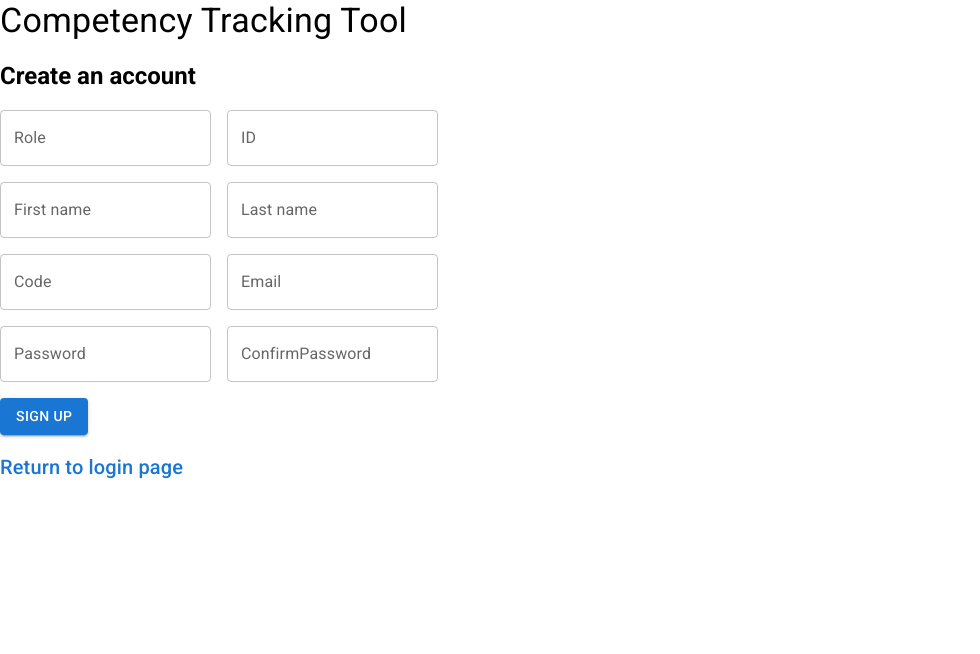
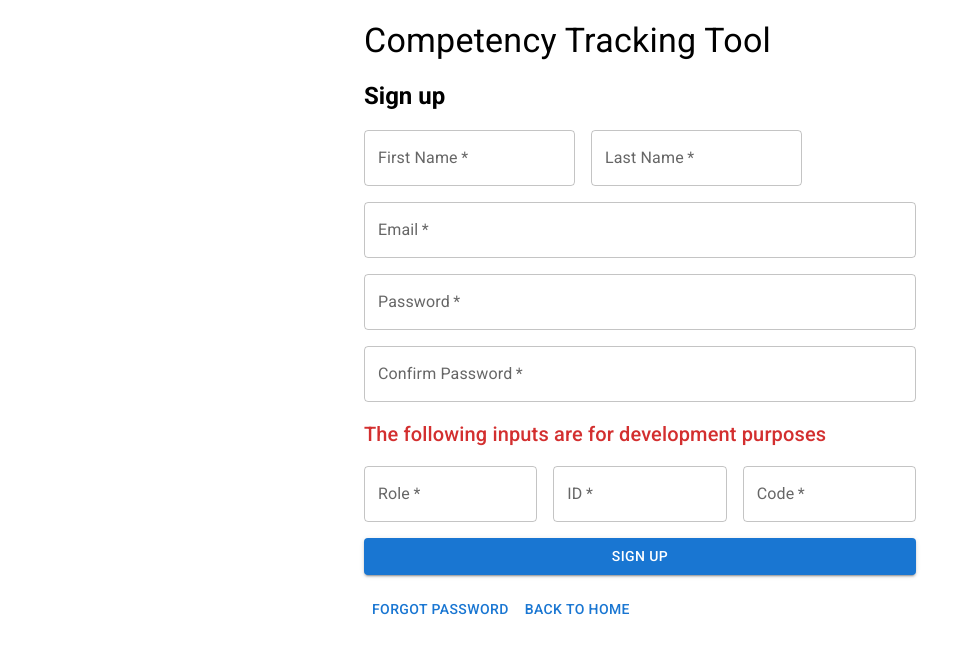
Before and after one commit to PROJ-354/Capstone, a React (Create React App) app in the folder client/: page /signup in a window 1280 px wide. Shown: the top 654 px of the page, without its empty margins (0-980 px from the left). Built offline with nearby package versions, Linux system fonts and the light colour scheme.

Commit message:
Improved signup page

```diff
--- a/client/src/pages/Signup.jsx
+++ b/client/src/pages/Signup.jsx
@@ -1,7 +1,8 @@
 import { useSignup } from '../hooks/useSignup';
 import { useState } from 'react';
-import { Typography, Button, Stack, TextField, Link } from '@mui/material';
-import Navbar from '../components/Navbar';
+import { Typography, Button, Stack, TextField, Link, Container } from '@mui/material';
+import { useNavigate } from 'react-router-dom';
+
 const Signup = () => {
     const [role, setRole] = useState('');
     const [sait_id, setID] = useState('');
@@ -12,6 +13,8 @@ const Signup = () => {
     const [password, setPassword] = useState('');
     const [confirmPassword, setConfirmPassword] = useState('');
     const { signup, error, isLoading } = useSignup();
+
+    const navigate = useNavigate();
 
     /* Called by the sign up form onSubmit function.
      */
@@ -36,92 +39,95 @@ const Signup = () => {
      * Clicking the button fires the onSubmit function on the form.
      */
     return (
-        <>
-            {/* <Navbar></Navbar> */}
+        <Container maxWidth="sm" sx={{ padding: '20px' }}>
+            <Typography variant="h4" component="h1">
+                Competency Tracking Tool
+            </Typography>
             <form className="signup" onSubmit={handleLogin}>
-                <Typography variant="h4" component="h1">
-                    Competency Tracking Tool
-                </Typography>
                 <br />
                 <Typography variant="h5" component="h2" sx={{ fontWeight: 'bold' }}>
-                    Create an account
+                    Sign up
                 </Typography>
                 <br />
                 <Stack spacing={2}>
-                    <Stack direction="row" spacing={2}>
+                    <Stack spacing={2} direction="row">
                         <TextField
+                            required
+                            label="First Name"
+                            type="text"
+                            onChange={(event) => setFirstName(event.target.value)}
+                            value={firstName}
+                        />
+                        <TextField
+                            required
+                            label="Last Name"
+                            type="text"
+                            onChange={(event) => setLastName(event.target.value)}
+                            value={lastName}
+                        />
+                    </Stack>
+                    <TextField
+                        required
+                        label="Email"
+                        type="email"
+                        onChange={(event) => setEmail(event.target.value)}
+                        value={email}
+                    />
+                    <TextField
+                        required
+                        label="Password"
+                        type="password"
+                        onChange={(event) => setPassword(event.target.value)}
+                        value={password}
+                    />
+                    <TextField
+                        required
+                        label="Confirm Password"
+                        type="password"
+                        onChange={(event) => setConfirmPassword(event.target.value)}
+                        value={confirmPassword}
+                    />
+                    <Typography variant="h6" color="error">
+                        The following inputs are for development purposes
+                    </Typography>
+                    <Stack spacing={2} direction="row">
+                        <TextField
+                            required
                             label="Role"
                             type="text"
                             onChange={(event) => setRole(event.target.value)}
                             value={role}
                         />
                         <TextField
+                            required
                             label="ID"
                             type="text"
                             onChange={(event) => setID(event.target.value)}
                             value={sait_id}
                         />
-                    </Stack>
-                    <Stack direction="row" spacing={2}>
                         <TextField
-                            label="First name"
-                            type="text"
-                            onChange={(event) => setFirstName(event.target.value)}
-                            value={firstName}
-                        />
-                        <TextField
-                            label="Last name"
-                            type="text"
-                            onChange={(event) => setLastName(event.target.value)}
-                            value={lastName}
-                        />
-                    </Stack>
-                    <Stack direction="row" spacing={2}>
-                        <TextField
+                            required
                             label="Code"
                             type="text"
                             onChange={(event) => setCode(event.target.value)}
                             value={secretCode}
                         />
-                        <TextField
-                            label="Email"
-                            type="email"
-                            onChange={(event) => setEmail(event.target.value)}
-                            value={email}
-                        />
                     </Stack>
-                    <Stack direction="row" spacing={2}>
-                        <TextField
-                            label="Password"
-                            type="password"
-                            onChange={(event) => setPassword(event.target.value)}
-                            value={password}
-                        />
-                        <TextField
-                            label="ConfirmPassword"
-                            type="password"
-                            onChange={(event) => setConfirmPassword(event.target.value)}
-                            value={confirmPassword}
-                        />
-                    </Stack>
-                    <Stack direction="row" spacing={2}>
-                        <Button type="submit" variant="contained" disabled={isLoading}>
-                            Sign up
+                    <Button type="submit" variant="contained" disabled={isLoading}>
+                        Sign up
+                    </Button>
+                    <Stack direction="row">
+                        <Button variant="text" onClick={() => navigate('/recover')}>
+                            Forgot Password
                         </Button>
-                        <br />
-                        <br />
-                    </Stack>
-                    <Stack direction="row" spacing={2}>
-                        <Typography variant="h6">
-                            <Link href="/" underline="hover">
-                                Return to login page
-                            </Link>
-                        </Typography>
+                        <Button variant="text" onClick={() => navigate('/')}>
+                            Back To Home
+                        </Button>
                     </Stack>
                 </Stack>
                 {error && <div className="error">{error}</div>}
             </form>
-        </>
+        </Container>
     );
 };
 
```
